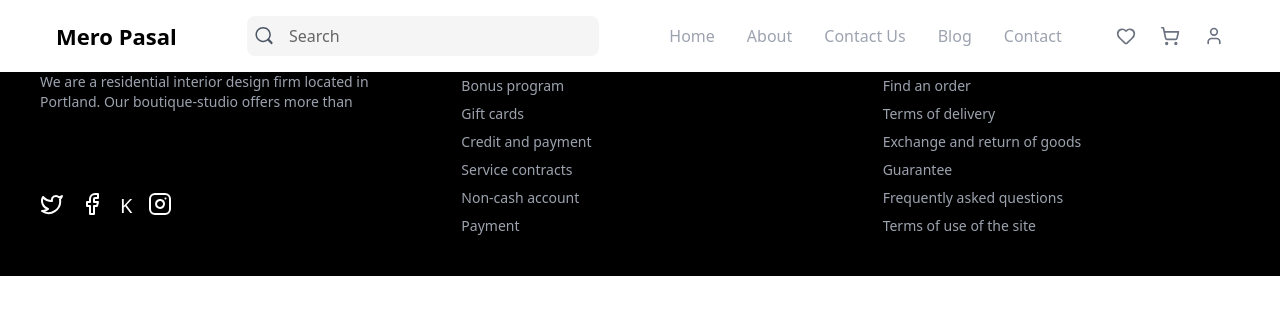
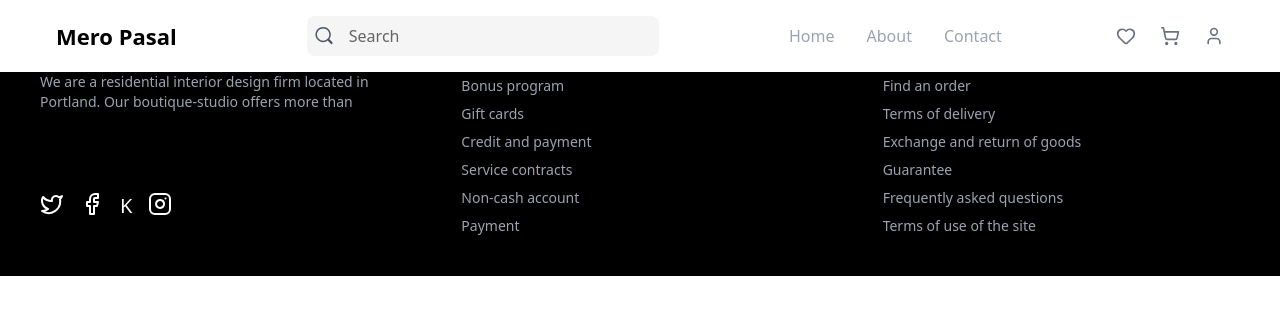
Before and after one commit to AzZaya0/mero_pasal, a Next.js app: page /navBar in a window 1280 px wide. Shown: the top 314 px of the page. Built offline with nearby package versions, Linux system fonts and the light colour scheme.

Commit message:
nav bar modified

```diff
--- a/src/app/navBar/page.jsx
+++ b/src/app/navBar/page.jsx
@@ -13,8 +13,7 @@ function NavBar() {
   const links = [
     { name: "home", path: "/" },
     { name: "about", path: "#about" },
-    { name: "Contact Us", path: "/contact_us" },
-    { name: "Blog", path: "/blog" },
+
     { name: "contact", path: "/contact" },
   ];
 
@@ -76,9 +75,12 @@ function NavBar() {
         {/* Icons */}
         <div className="hidden lg:flex space-x-6 text-gray-500">
           <Heart size="20px" />
-          <Link href={"/cart"}  className={`${
-                 pathname=='/cart' && "text-black"
-              } capitalize font-medium hover:text-black`}  >
+          <Link
+            href={"/cart"}
+            className={`${
+              pathname == "/cart" && "text-black"
+            } capitalize font-medium hover:text-black`}
+          >
             <ShoppingCart size="20px" />
           </Link>
           <User size="20px" />
```
